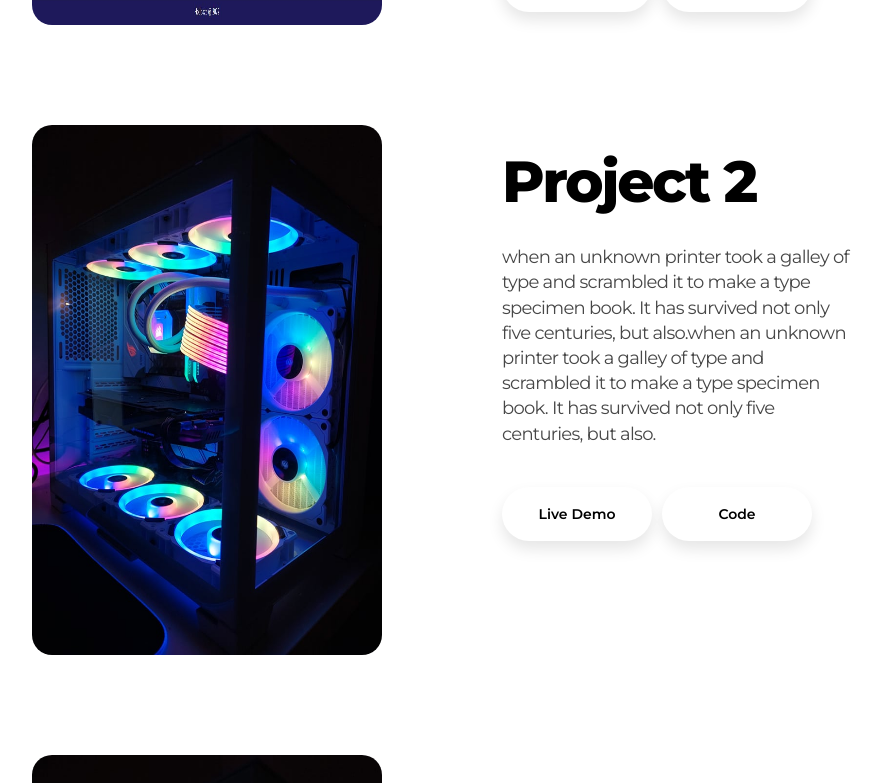
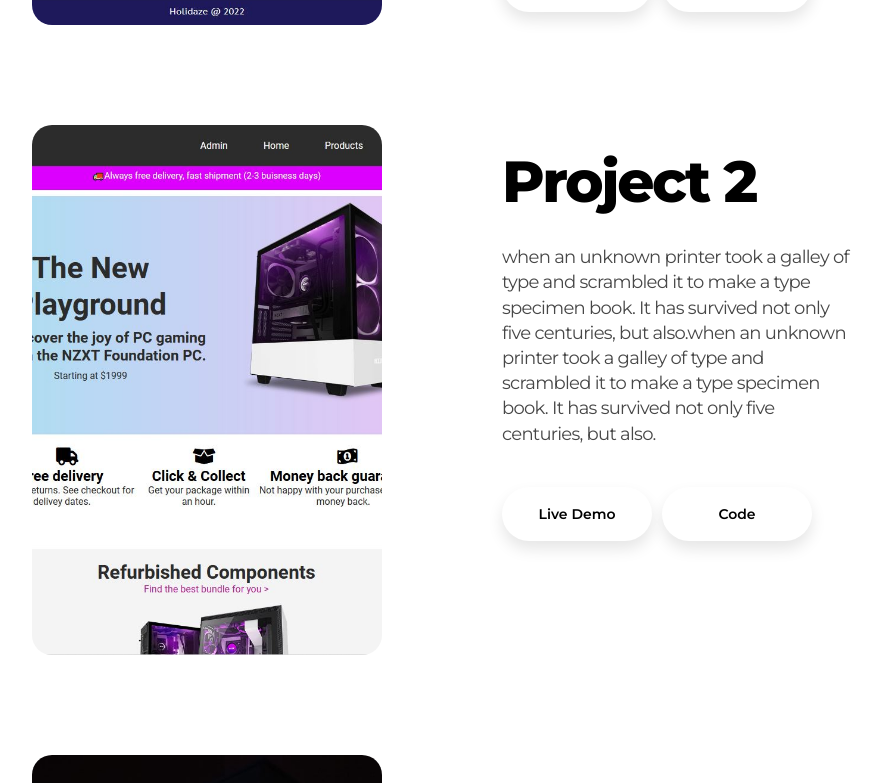
Before and after one commit to Camillaatek/portfolio-updated, a React (Create React App) app: page / in a window 1280 px wide. Shown: the part 1976-2759 px from the top of the page, without its empty margins (158-1039 px from the left). Built offline with nearby package versions, Linux system fonts and the light colour scheme.

Commit message:
feat: images done styling

```diff
--- a/src/components/projects/Projects.jsx
+++ b/src/components/projects/Projects.jsx
@@ -2,6 +2,7 @@
 import ProjectsItem from "./ProjectsItem";
 import test from "../../media/test.jpg";
 import holidaze from "../../media/holidaze.JPG";
+import ecommerce from "../../media/ecommrece2.JPG";
 
 const Projects = () => {
   return (
@@ -19,7 +20,7 @@
         the hotels and a contact page that goes to the admin for Holidaze. The admin page has a login section that makes use of JWT tokens, messages from cantact form and are able to delete/create a new establishment."
       />
       <ProjectsItem
-        image={test}
+        image={ecommerce}
         title="Project 2"
         info="when an unknown printer took a galley of type and scrambled it to make a
         type specimen book. It has survived not only five centuries, but also.when an unknown printer took a galley of type and scrambled it to make a
--- a/src/sass/components/_projectsItem.scss
+++ b/src/sass/components/_projectsItem.scss
@@ -4,6 +4,7 @@
     border-radius: 20px;
     margin: 50px 0 0 0;
     height: 529.333px;
+    object-fit: cover;
   }
   p {
     color: $lightGray;
@@ -71,6 +72,7 @@
   }
   .projectitem img {
     width: 600px;
+    height: 700px;
   }
   .projectitem__body {
     margin: 80px 0 0 80px;
```
Also changed, not shown: src/media/ecommerce.JPG (added), src/media/ecommrece2.JPG (added).
